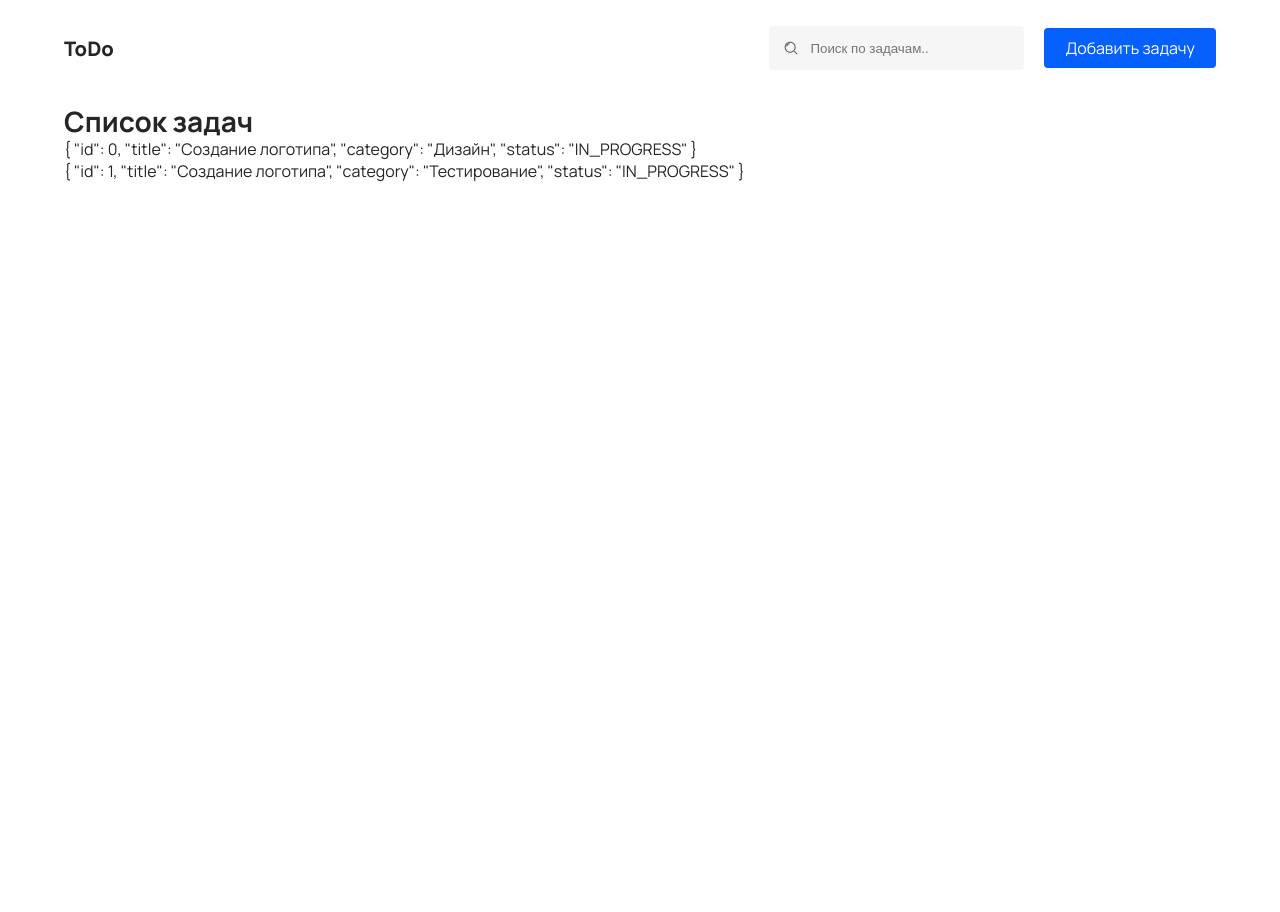
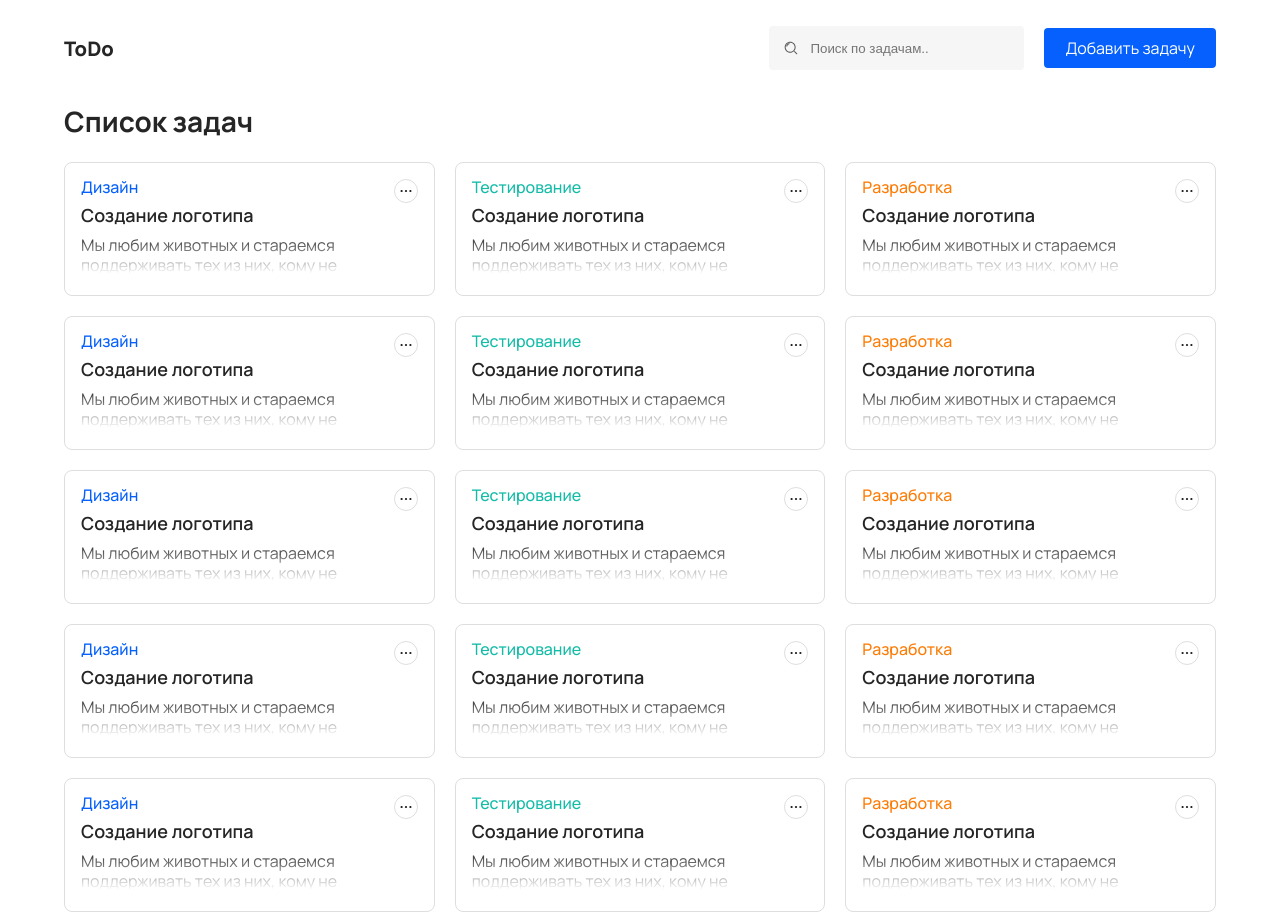
Before and after one commit to gartonot/todo-list-vue-3-ts, a Vue app: page / in a window 1280 px wide. Before the commit the page ends 800 px from the top, so only its background shows below. Built offline with nearby package versions, Linux system fonts and the light colour scheme.

Commit message:
Added todoList and design for todoItem

```diff
--- a/src/components/AppTodos/AppTodos.vue
+++ b/src/components/AppTodos/AppTodos.vue
@@ -3,20 +3,40 @@ import TodoItem from '@/components/AppTodos/TodoItem.vue';
 import { ITodoItem } from '@/interfaces';
 import { EnumCategory, EnumStatusTodo } from '@/enums';
 
-const todoList: ITodoItem[] = [
-{
+let todoList: ITodoItem[] = [
+  {
     id: 0,
     title: 'Создание логотипа',
-    category: EnumCategory.DESIGN,
-    status: EnumStatusTodo.IN_PROGRESS,
+    category: {
+      name: EnumCategory.DESIGN,
+      color: EnumCategory.DESIGN_COLOR,
+    },
+    status: EnumStatusTodo.TODO,
+    text: 'Мы любим животных и стараемся поддерживать тех из них, кому не посчастливилось иметь ласковых хозяев и тёплый кров. Один из проверенных способов это сделать — помочь благотворительному фонду «Луч Добра». Благодаря их труду ежегодно сотни питомцев находят свой новый дом.',
   },
   {
     id: 1,
     title: 'Создание логотипа',
-    category: EnumCategory.TESTING,
+    category: {
+      name: EnumCategory.TESTING,
+      color: EnumCategory.TESTING_COLOR,
+    },
     status: EnumStatusTodo.IN_PROGRESS,
+    text: 'Мы любим животных и стараемся поддерживать тех из них, кому не посчастливилось иметь ласковых хозяев и тёплый кров. Один из проверенных способов это сделать — помочь благотворительному фонду «Луч Добра». Благодаря их труду ежегодно сотни питомцев находят свой новый дом.',
+  },
+  {
+    id: 2,
+    title: 'Создание логотипа',
+    category: {
+      name: EnumCategory.DEVELOP,
+      color: EnumCategory.DEVELOP_COLOR,
+    },
+    status: EnumStatusTodo.COMPLETED,
+    text: 'Мы любим животных и стараемся поддерживать тех из них, кому не посчастливилось иметь ласковых хозяев и тёплый кров. Один из проверенных способов это сделать — помочь благотворительному фонду «Луч Добра». Благодаря их труду ежегодно сотни питомцев находят свой новый дом.',
   },
 ]
+
+todoList = [...todoList, ...todoList, ...todoList, ...todoList, ...todoList];
 </script>
 
 <template>
@@ -30,10 +50,30 @@ const todoList: ITodoItem[] = [
         v-for="todo in todoList"
         :key="todo.id"
         :todo="todo"
+        class="todo-list__item"
       />
     </div>
   </section>
 </template>
 
 <style lang="scss" scoped>
+.todo-list {
+  --gap: 20px;
+  display: flex;
+  flex-wrap: wrap;
+  gap: var(--gap);
+  margin-top: 24px;
+
+  &__item {
+    --count-card: 1;
+    flex: 1 0 calc(100% / var(--count-card) - var(--gap));
+
+    @include media-mobile {
+      --count-card: 2;
+    }
+    @include media-tablet {
+      --count-card: 3;
+    }
+  }
+}
 </style>
--- a/src/components/AppTodos/TodoItem.vue
+++ b/src/components/AppTodos/TodoItem.vue
@@ -1,15 +1,114 @@
 <script lang="ts" setup>
+import MoreHorizIcon from '@/components/icons/MoreHorizIcon.vue'
+
 import type { ITodoItem } from '@/interfaces'
 
 interface IProps {
   todo: ITodoItem
 }
 
-defineProps<IProps>()
+const props = defineProps<IProps>()
+
+const categoryColor = props.todo.category.color;
 </script>
 
 <template>
-  <div class="todo-item">
-    {{ todo }}
-  </div>
+  <article class="todo">
+    <header class="todo__header">
+      <div class="category">
+        {{ todo.category.name }}
+      </div>
+      <button class="actions">
+        <MoreHorizIcon />
+      </button>
+    </header>
+    <p class="todo__title">
+      {{ todo.title }}
+    </p>
+    <div class="todo__body">
+      {{ todo.text }}
+    </div>
+  </article>
 </template>
+
+<style lang="scss" scoped>
+.todo {
+  border: $border-default;
+  border-radius: 8px;
+  padding: 16px;
+  padding-bottom: 0;
+
+  &__header {
+    display: flex;
+    justify-content: space-between;
+
+    .category {
+      --font-size: 12px;
+      --line-height: 12px;
+      font-size: var(--font-size);
+      line-height: var(--line-height);
+      color: v-bind(categoryColor);
+      font-weight: 500;
+
+      @include media-mobile {
+        --font-size: 14px;
+        --line-height: 14px;
+      }
+      @include media-tablet {
+        --font-size: 16px;
+        --line-height: 16px;
+      }
+    }
+    .actions {
+      --size: 24px;
+      width: var(--size);
+      height: var(--size);
+      border-radius: 50%;
+      background-color: transparent;
+      border: $border-default;
+      color: $color-black;
+    }
+  }
+  &__title {
+    --line-height: 22px;
+    --font-size: 16px;
+    font-weight: 600;
+    font-size: var(--font-size);
+    width: 100%;
+
+    @include multiline-clip(var(--line-height));
+
+    @include media-mobile {
+      --line-height: 24px;
+      --font-size: 18px;
+    }
+  }
+  &__body {
+    --line-height: 16px;
+    --font-size: 14px;
+    margin-top: 8px;
+    position: relative;
+
+    font-size: var(--font-size);
+    line-height: var(--line-height);
+
+
+    @include multiline-clip(var(--line-height), 3);
+
+    &::after {
+      content: '';
+      position: absolute;
+      top: 0;
+      left: 0;
+      width: 100%;
+      height: 100%;
+      background: linear-gradient(transparent, #FFFFFF 65%);
+    }
+
+    @include media-mobile {
+      --line-height: 20px;
+      --font-size: 16px;
+    }
+  }
+}
+</style>
```
